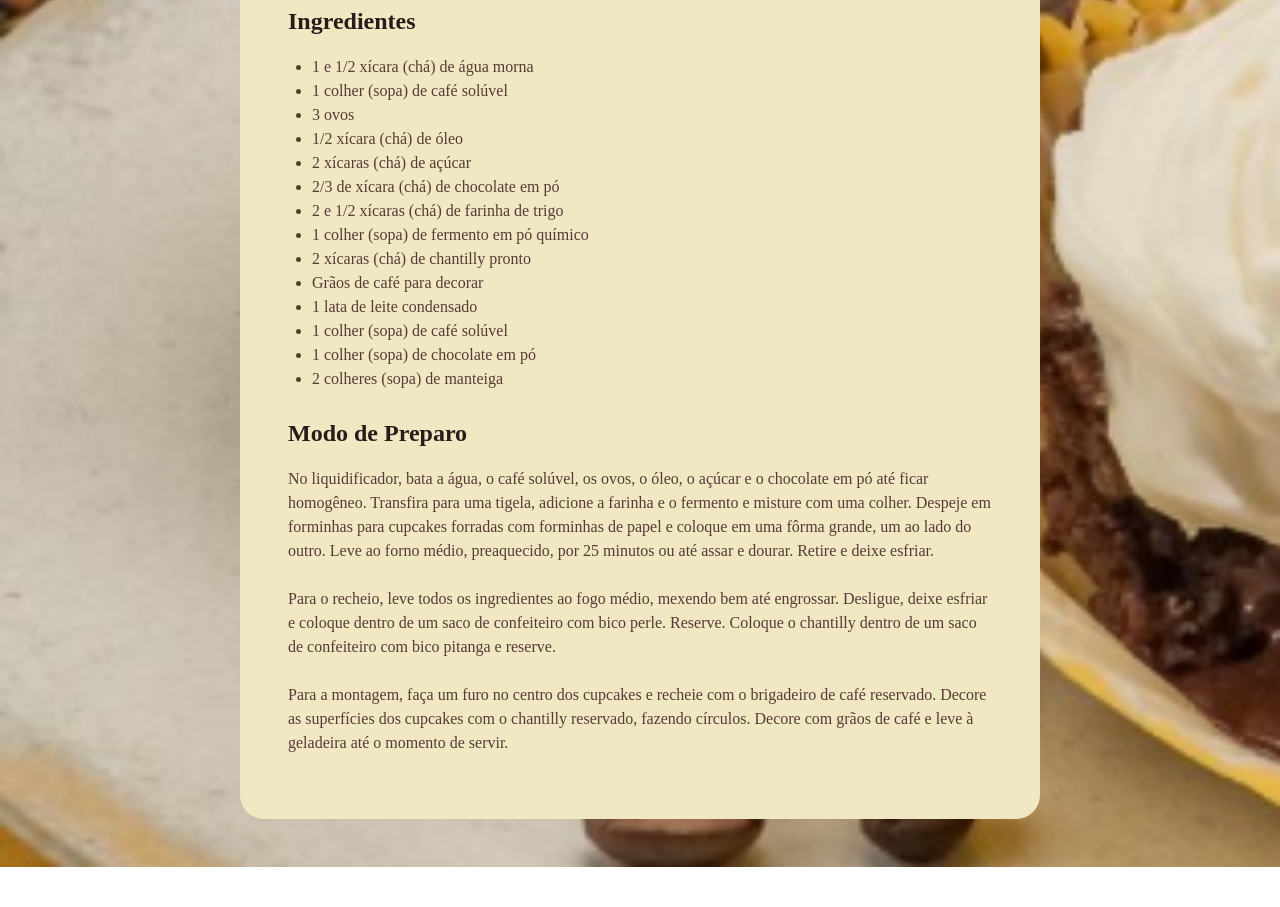
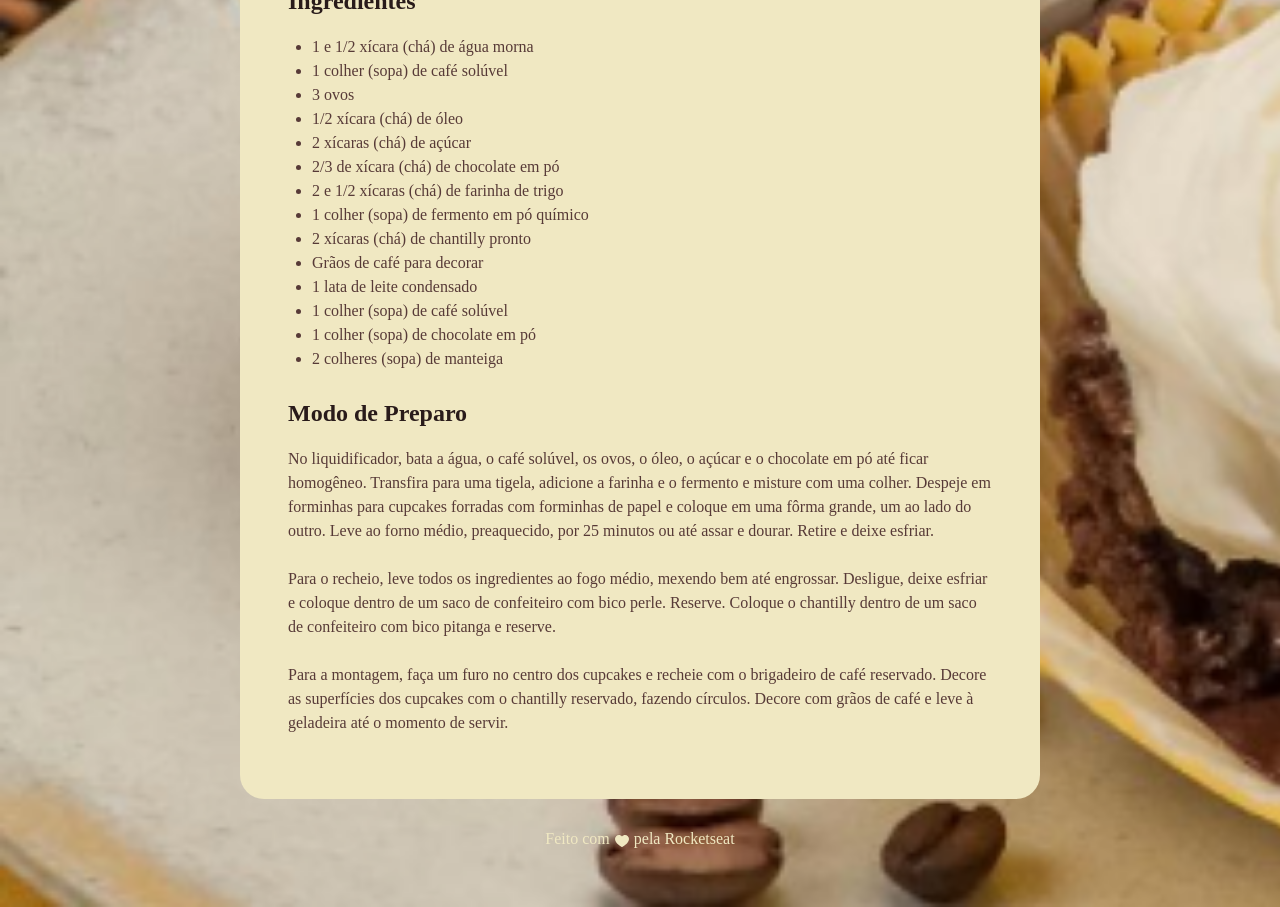
Before and after one commit to Kaiquepotato/P-gina_Receitas, a plain HTML site: page index.html in a window 1280 px wide. Shown: the part 769-1676 px from the top of the page. Before the commit the page ends 1636 px from the top, so only its background shows below. Drawn offline with Linux system fonts and the light colour scheme; files whose address does not match are found by name; a web font is replaced by a local one.

Commit message:
add footer

```diff
--- a/index.html
+++ b/index.html
@@ -62,5 +62,11 @@
         </main>
     </div>
 
+    <footer>
+        Feito com
+        <img src="Assets/ph_heart-fill.svg" alt="coracão">
+        pela Rocketseat
+    </footer>
+
 </body>
 </html>
--- a/style.css
+++ b/style.css
@@ -15,7 +15,7 @@ body {
     padding: 24px;
     background-color: #f0e8c2;
     border-radius: 24px;
-    margin: 48px auto;
+    margin: 28px auto;
 }
 
 img {
@@ -53,3 +53,13 @@ h1 , h2 {
 ul {
     padding-left: 24px;
 }
+
+footer {
+    color: #f0e8c2;
+    text-align: center;
+    padding-bottom: 48px;
+}
+
+footer img {
+    vertical-align: middle;
+}
```
Also changed, not shown: Assets/ph_heart-fill.svg (added).
